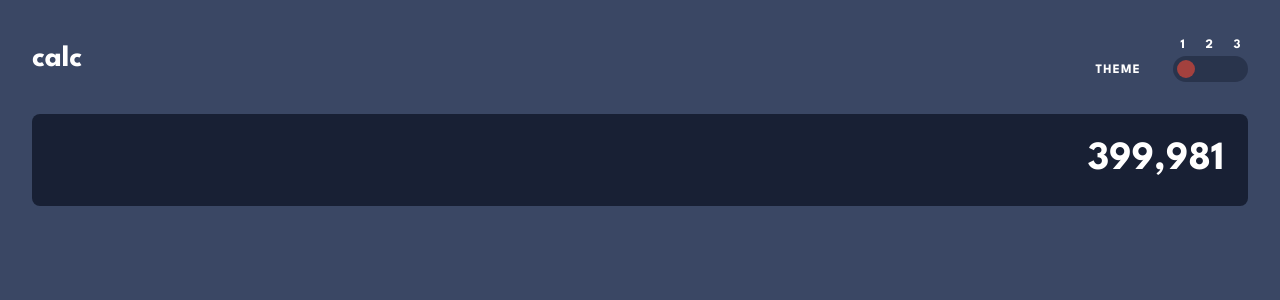
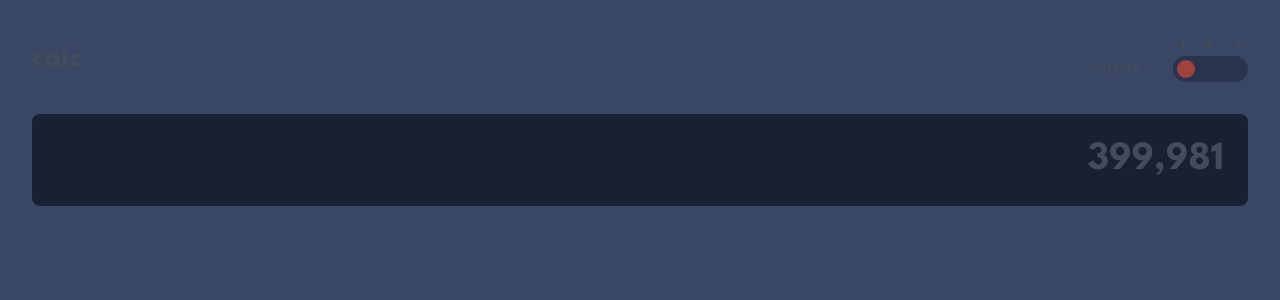
Before and after one commit to CiroJSCH/Calculator-app, a React (Vite) app: page / in a window 1280 px wide. Shown: the top 300 px of the page. Built offline with nearby package versions, Linux system fonts and the light colour scheme.

Commit message:
fix: fixed color styles

```diff
--- a/src/index.css
+++ b/src/index.css
@@ -14,25 +14,25 @@
   --screen: hsl(224, 36%, 15%);
   --key: hsl(30, 25%, 89%);
   --keySh: hsl(28, 16%, 65%);
-  --keySec: hsl(223, 31%, 20%);
-  --keySecSh: hsl(224, 36%, 15%);
+  --keySec: hsl(225, 21%, 49%);
+  --keySecSh: hsl(224, 28%, 35%);
   --toggle: hsl(6, 63%, 50%);
   --toggleSh: hsl(6, 70%, 34%);
-  --txtColor: hsl(0, 0%, 100%);
+  --txtColor: hsl(221, 14%, 31%);
   --txtColorSec: hsl(198, 20%, 13%);
-  --txtWhite: hsl(221, 14%, 31%);
+  --txtWhite: hsl(0, 0%, 100%);
 }
 
 .theme-second {
   --main: hsl(0, 0%, 90%);
   --toggleBg: hsl(0, 5%, 81%);
   --screen: hsl(0, 0%, 93%);
-  --key: hsl(185, 42%, 37%);
-  --keySh: hsl(185, 58%, 25%);
-  --keySec: hsl(45, 7%, 89%);
-  --keySecSh: hsl(35, 11%, 61%);
-  --toggle: hsl(25, 99%, 27%);
-  --toggleSh: hsl(6, 70%, 34%);
+  --key: hsl(45, 7%, 89%);
+  --keySh: hsl(35, 11%, 61%);
+  --keySec: hsl(185, 42%, 37%);
+  --keySecSh: hsl(185, 58%, 25%);
+  --toggle: hsl(25, 98%, 40%);
+  --toggleSh: hsl(25, 99%, 27%);
   --txtColor: hsl(60, 10%, 19%);
   --txtColorSec: hsl(198, 20%, 13%);
   --txtWhite: hsl(0, 0%, 100%);
```
